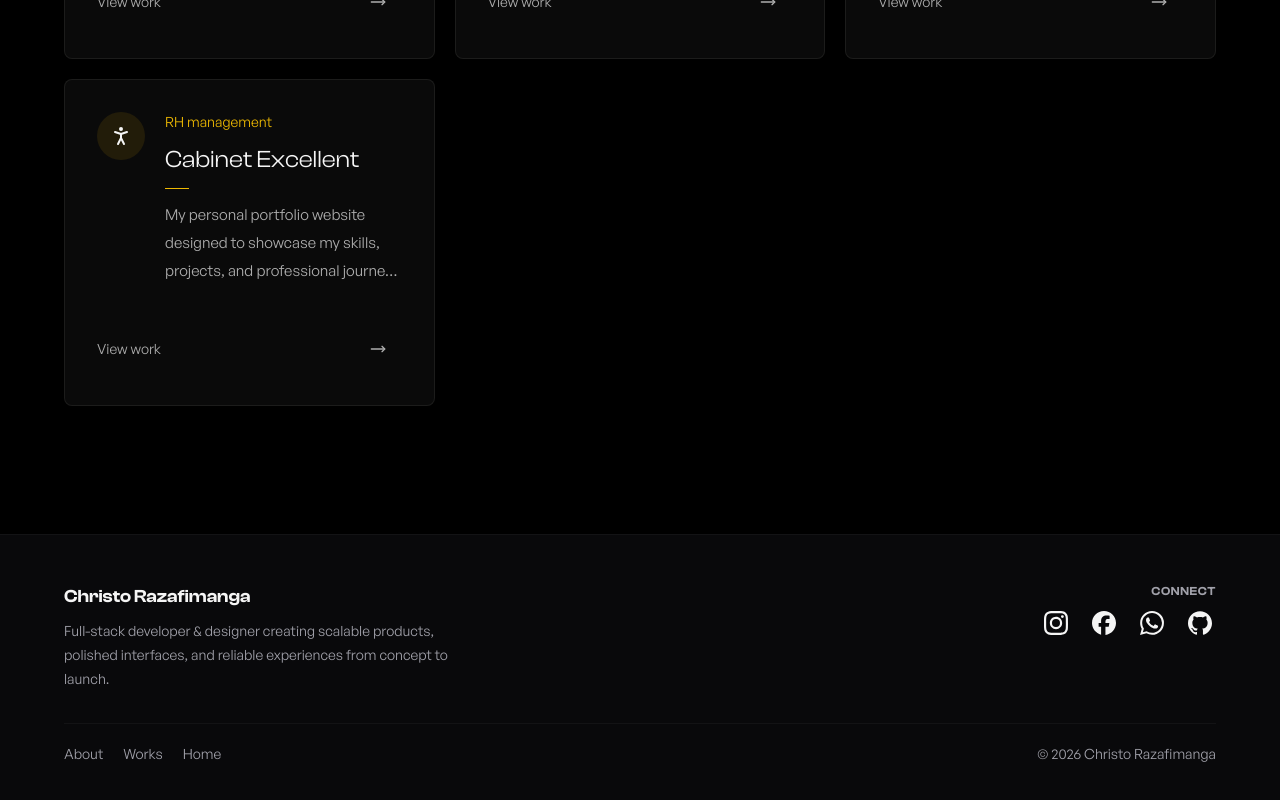
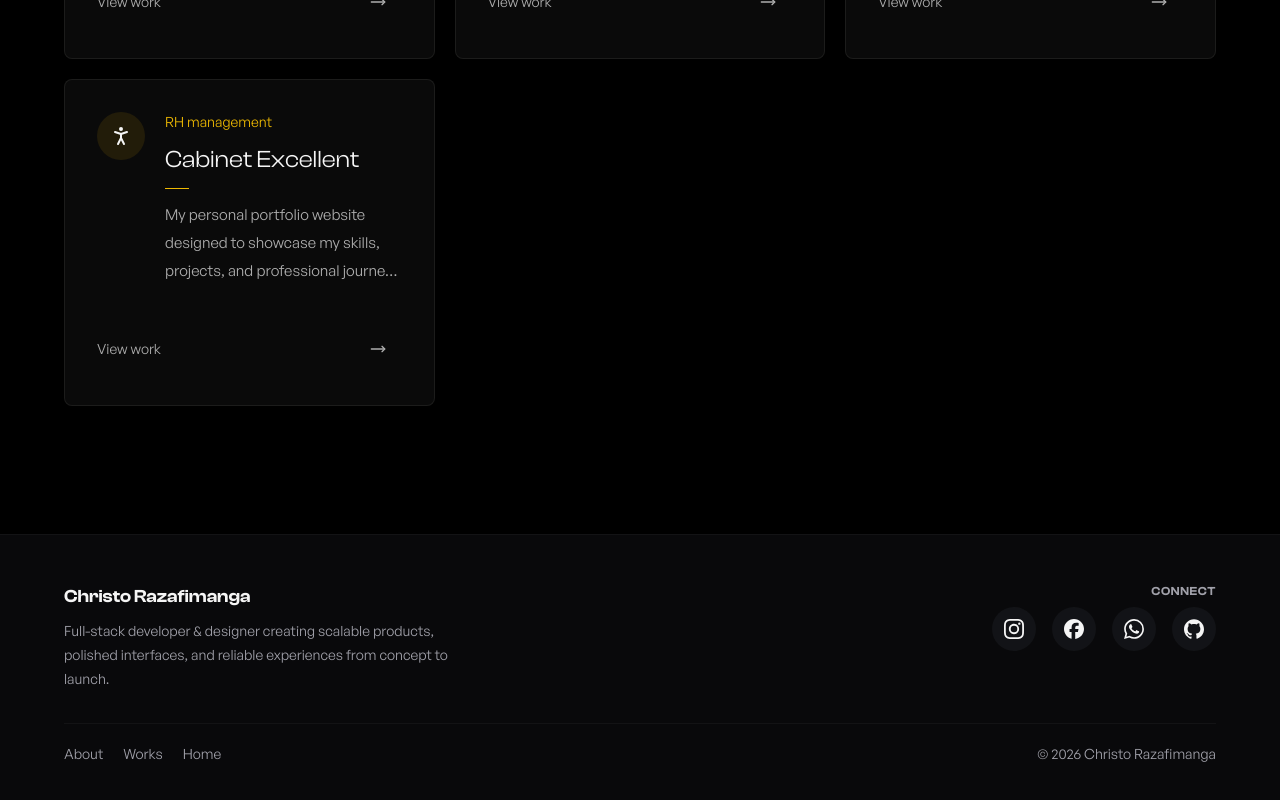
Before and after one commit to bossnare/portfolio, a Next.js app: page /works in a window 1280 px wide. Shown: the part 1208-2008 px from the top of the page. Built offline with nearby package versions, Linux system fonts and the light colour scheme.

Commit message:
update footer socialicons

```diff
--- a/src/components/SocialLinks.tsx
+++ b/src/components/SocialLinks.tsx
@@ -1,4 +1,3 @@
-import Image from 'next/image';
 import { MaskedIcon } from './MaskedIcon';
 
 const socialLinks = [
@@ -35,9 +34,9 @@ export function SocialLinks() {
           key={socialLink.icon}
           target="_blank"
           rel="noopener noreferrer"
-          className="p-1 rounded hover:opacity-80 active:bg-muted"
+          className="p-3 rounded-full bg-muted/40 hover:opacity-80 active:bg-muted"
         >
-          <MaskedIcon icon={socialLink.icon} className="size-6" />
+          <MaskedIcon icon={socialLink.icon} className="size-5" />
         </a>
       ))}
     </div>
--- a/src/components/works/ProjectCard.tsx
+++ b/src/components/works/ProjectCard.tsx
@@ -27,7 +27,6 @@ export function ProjectCard({ work }: WorkCardProps) {
   return (
     <div
       tabIndex={0}
-      onClick={() => alert('Mandeha')}
       className="flex flex-col h-full p-8 transition-colors border rounded-lg shadow-xs cursor-pointer border-border/60 bg-background hover:border-border hover:bg-muted/40 active:border-border active:bg-muted"
     >
       <div className="flex gap-5 pb-8 content grow">
```
